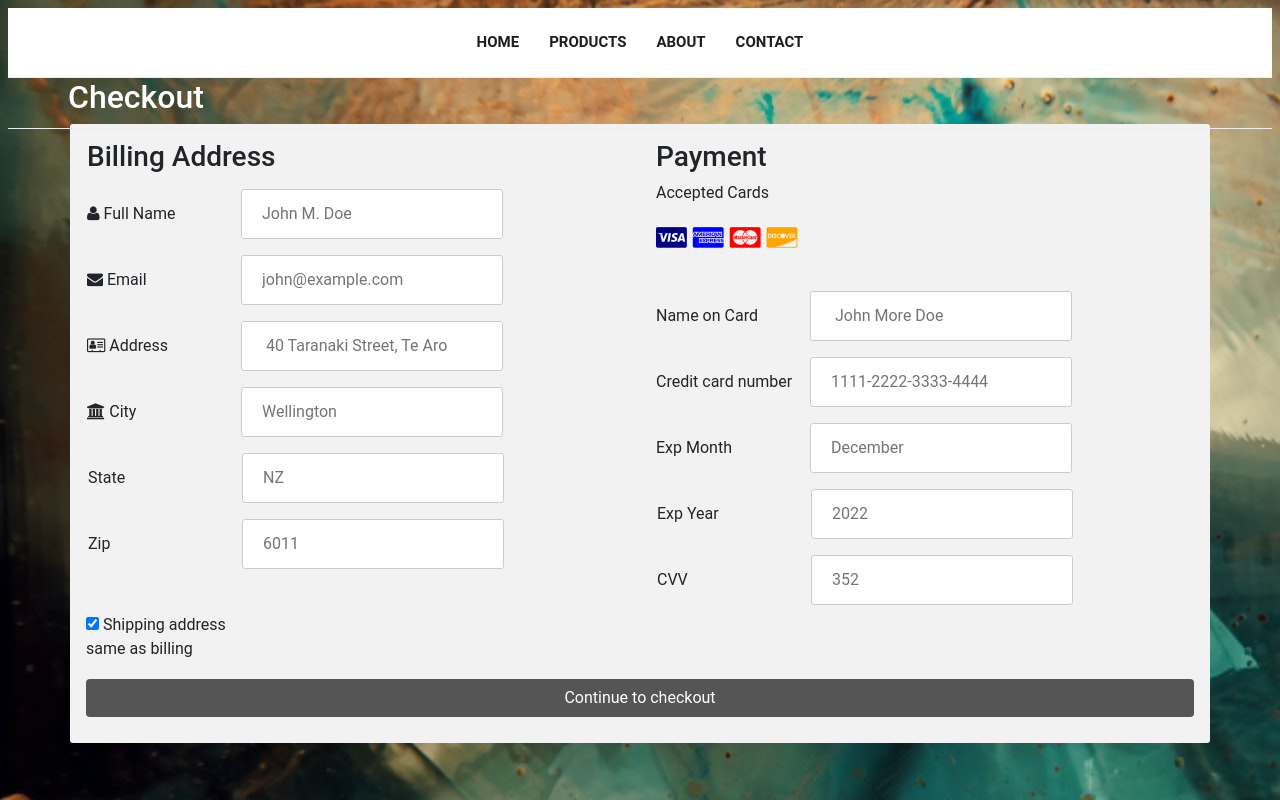
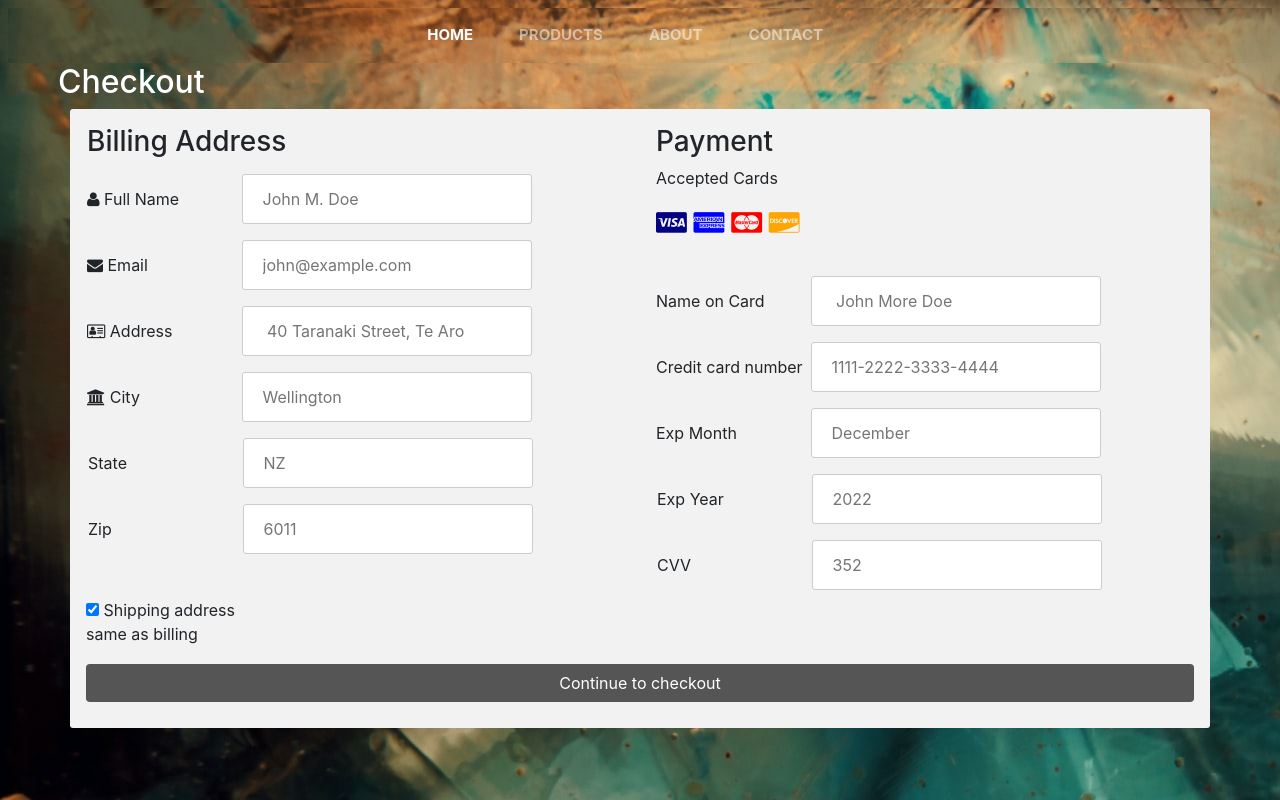
Before and after one commit to pennyliangzhao/fine_art_shop, a PHP site: page /payment.php in a window 1280 px wide. Run offline with PHP 8.4, Linux system fonts and the light colour scheme; the visitor is signed in with stand-in values (Sample User, id 1); some libraries are stand-ins or nearby versions.

Commit message:
Final polished the layout

```diff
--- a/assets/css/error.css
+++ b/assets/css/error.css
@@ -96,3 +96,8 @@ text-align: left;
 #company_title{
     text-shadow: deeppink 0px 0px 3px;
 }
+
+.nav-bar-buttons{
+    margin-left:1000px;
+
+}
--- a/assets/css/payment.css
+++ b/assets/css/payment.css
@@ -75,6 +75,7 @@ label {
     border-radius: 3px;
     cursor: pointer;
     font-size: 17px;
+    text-align: center;
 }
 
 .btn:hover {
@@ -95,16 +96,65 @@ span.price {
 }
 .checkout{
     color:white;
+    margin-left: 50px;
 }
 .container1{
     background-image: url("../images/footerimage.jfif");
+    margin:auto;
 }
-/* Responsive layout - when the screen is less than 800px wide, make the two columns stack on top of each other instead of next to each other (also change the direction - make the "cart" column go on top) */
+
 @media (max-width: 800px) {
     .row {
         flex-direction: column-reverse;
     }
+
     .col-25 {
         margin-bottom: 20px;
     }
 }
+label {
+    display: inline-block;
+    width: 150px;
+}
+/* Header Style */
+.navbar .navbar-brand {
+    text-align: center;
+    width: 100%;
+    position: relative;
+    padding: 25px 0px;
+    margin:auto;
+
+}
+
+.bg-dark {
+    background-image: url("../images/footerimage.jfif");
+    margin-right:350px;
+}
+
+#navbarResponsive {
+    z-index: 999;
+    position: absolute;
+    left: 50%;
+    top: 105px;
+    transform: translateX(-50%);
+}
+
+.navbar-dark .navbar-nav .nav-item {
+    margin: 0px 15px;
+}
+
+.navbar-dark .navbar-nav .nav-link {
+    text-transform: uppercase;
+    font-size: 15px;
+    font-weight: 700;
+    /*color: #FFB6C1;*/
+    transition: all 0.5s;
+}
+
+.navbar-dark .navbar-nav .nav-link:hover,
+.navbar-dark .navbar-nav .active > .nav-link,
+.navbar-dark .navbar-nav .nav-link.active,
+.navbar-dark .navbar-nav .nav-link.show,
+.navbar-dark .navbar-nav .show > .nav-link {
+    color: #FFB6C1;
+}
--- a/payment.php
+++ b/payment.php
@@ -1,3 +1,4 @@
+
 <?php
 require('services/db-config.php');
 session_start();
@@ -17,17 +18,18 @@ if(!isset($_SESSION['username'])) {
 
     <!-- Additional CSS Files -->
     <link rel="stylesheet" href="assets/css/fontawesome.css">
-    <link rel="stylesheet" href="assets/css/main.css">
+<!--    <link rel="stylesheet" href="assets/css/main.css">-->
     <link rel="stylesheet" href="assets/css/login.css">
     <link rel="stylesheet" href="assets/css/signup.css">
 </head>
 
-
+<!-- Navigation -->
+<div>
     <div class="container1">
         <nav class="navbar navbar-expand-lg navbar-dark bg-dark static-top">
             <!--            <div class="collapse navbar-collapse" id="navbarResponsive">-->
             <ul class="navbar-nav ml-auto">
-                <li class="nav-item active1">
+                <li class="nav-item active">
                     <a class="nav-link" href="index.php">Home
                         <span class="sr-only">(current)</span>
                     </a>
@@ -42,13 +44,14 @@ if(!isset($_SESSION['username'])) {
                     <a class="nav-link" href="contact.php">Contact </a>
                 </li>
 
-<!--                <li class="nav-item">-->
-<!--                    <form action="/action_page.php">-->
-<!--                <li class="nav-item">-->
+                <li class="nav-item">
+                    <form action="/action_page.php">
+                <li class="nav-item">
             </ul>
     </div>
     </nav>
 </div>
+
 
 <!-- Featured Ends Here -->
 <!-- Page Content -->
```
Also changed, not shown: products.php (+5 -13 lines). Lines whose indentation alone changed are shown as unchanged.
